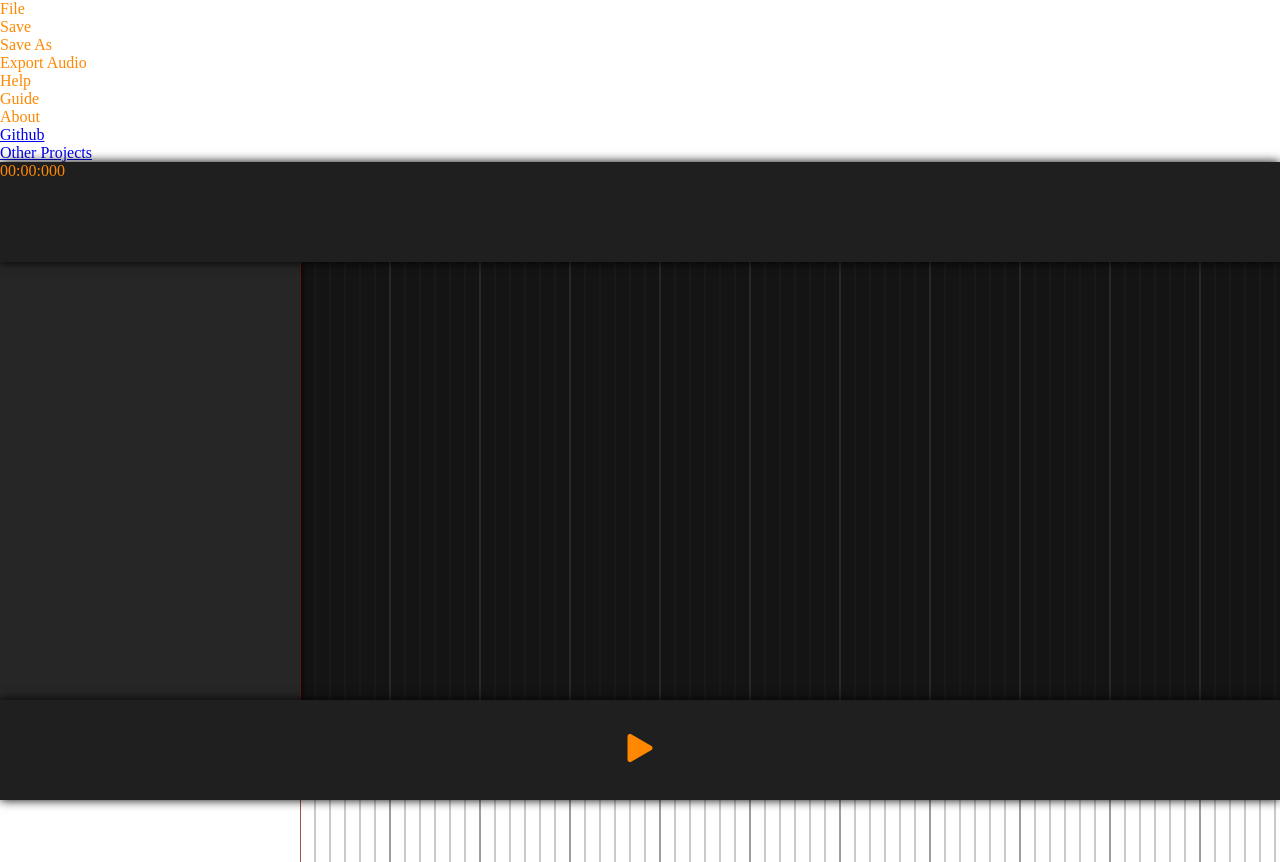
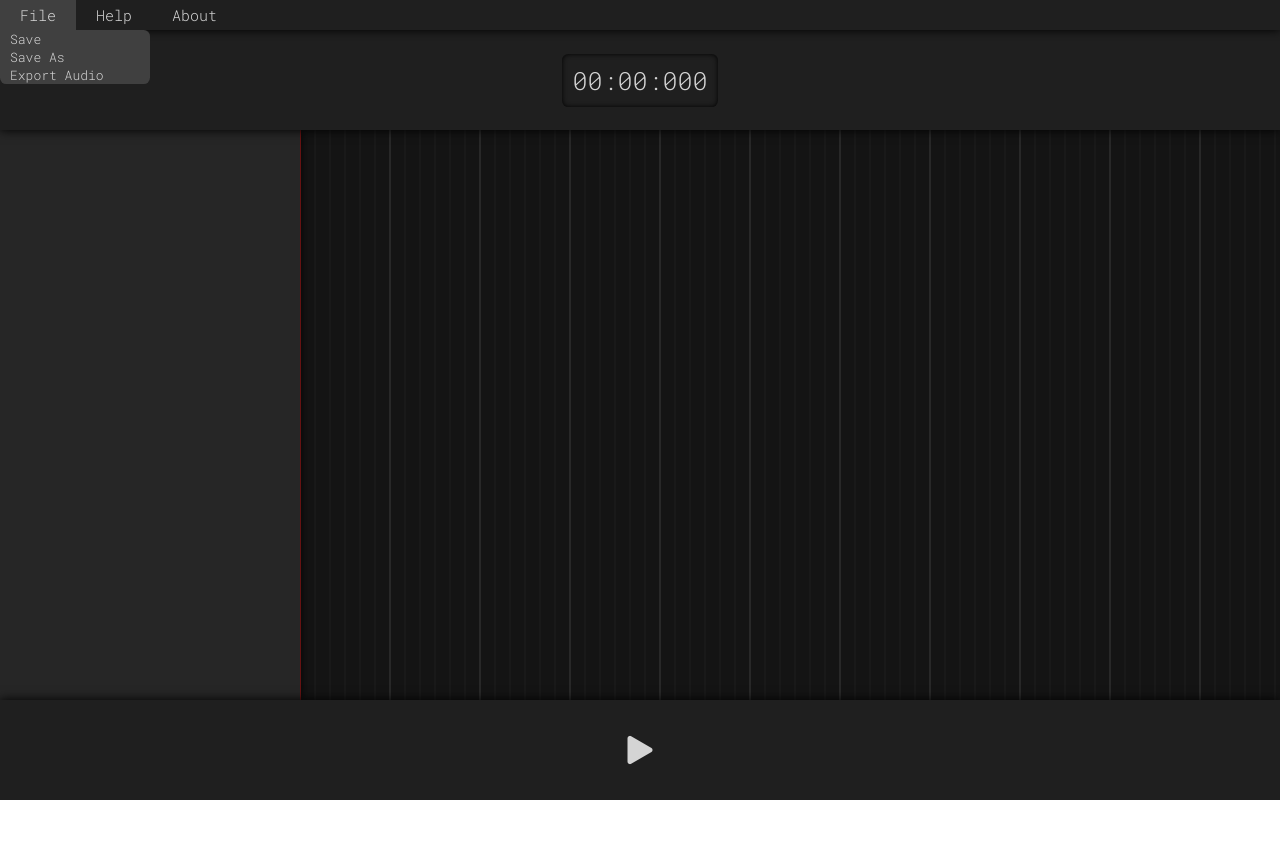
Before and after one commit to jmhirano10/AudioTouch, a plain HTML site: page index.html in a window 1280 px wide. Shown: the top 862 px of the page. After the commit the page ends 800 px from the top, so only its background shows below. Drawn offline with nearby package versions, Linux system fonts and the light colour scheme.

Commit message:
Update style.css

```diff
--- a/style.css
+++ b/style.css
@@ -4,7 +4,8 @@
     --row-cntrl-bg-color: #404040;
     --ts-bg-color: #141414;
     --shadow-color: #000000;
-    --text-color: #ff8800;
+    --text-color: #d4d4d4;
+    --main-font: 'Roboto Mono', monospace;
 }
 
 .app-wrapper {
@@ -12,6 +13,43 @@
     flex-direction: column;
     width: 100%;
     height: 100%;
+}
+
+/*Hotbar Controls*/
+.hot-bar {
+    background-color: var(--cntrl-bg-color);
+    box-shadow: 0px 0px 10px var(--shadow-color);
+    overflow: hidden;
+    z-index: 4;
+}
+.dropdown {
+    float: left;
+    overflow: hidden;
+}
+.dropdown-label {
+    padding-top: 5px;
+    padding-bottom: 5px;
+    padding-left: 20px;
+    padding-right: 20px;
+    font-size: 15px;
+}
+.dropdown-content {
+    position: absolute;
+    background-color: var(--row-cntrl-bg-color);
+    min-width: 150px;
+    display: none;
+    border-radius: 0 0.4rem 0.4rem 0.4rem;
+}
+.dropdown-item {
+    padding-left: 10px;
+    padding-right: 10px;
+    font-size: 13px;
+}
+.dropdown:hover .dropdown-content {
+    display: block;
+}
+.dropdown:hover .dropdown-label{
+    background-color: var(--row-cntrl-bg-color);
 }
 
 /*Playback Controls*/
@@ -38,6 +76,15 @@
     z-index: 3;
     width: 100%;
     height: 100px;
+    display: flex;
+    justify-content: center;
+    align-items: center;
+}
+.clock {
+    box-shadow: inset 0px 0px 5px var(--shadow-color);
+    padding: 10px;
+    border-radius: 0.4rem;
+    font-size: 25px;
 }
 
 /*Audio Manager*/
@@ -93,14 +140,14 @@
     position: absolute;
     z-index: 0;
     width: 100%;
-    height: calc(100% - 200px);
+    height: calc(100% - 230px);
 }
 .overlay {
     pointer-events: none;
     position: absolute;
     z-index: 2;
     width: 100%;
-    height: calc(100% - 200px);
+    height: calc(100% - 230px);
 }
 
 
@@ -112,6 +159,11 @@
 }
 body {
     margin: 0;
+    font-family: var(--main-font);
     color: var(--text-color);
     height: 100%;
 }
+a {
+    text-decoration: none;
+    color: var(--text-color);
+}
```
